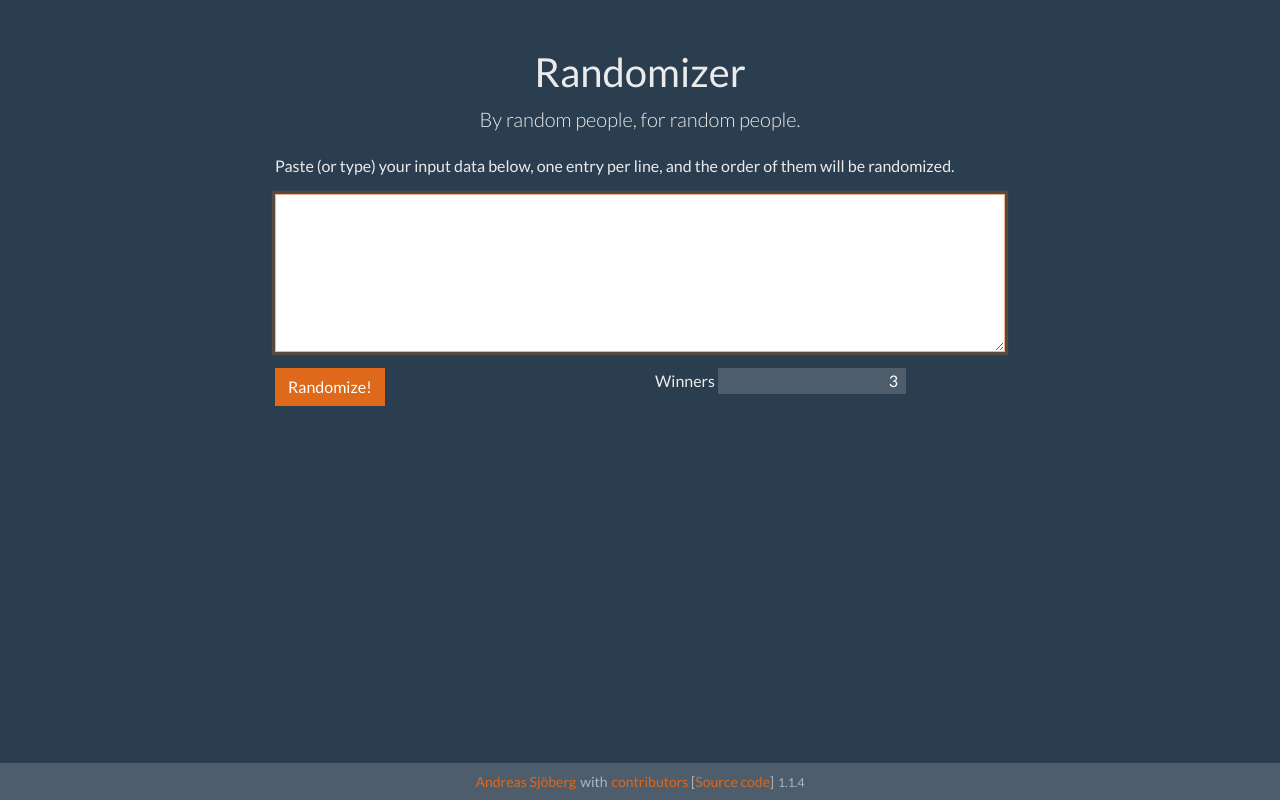
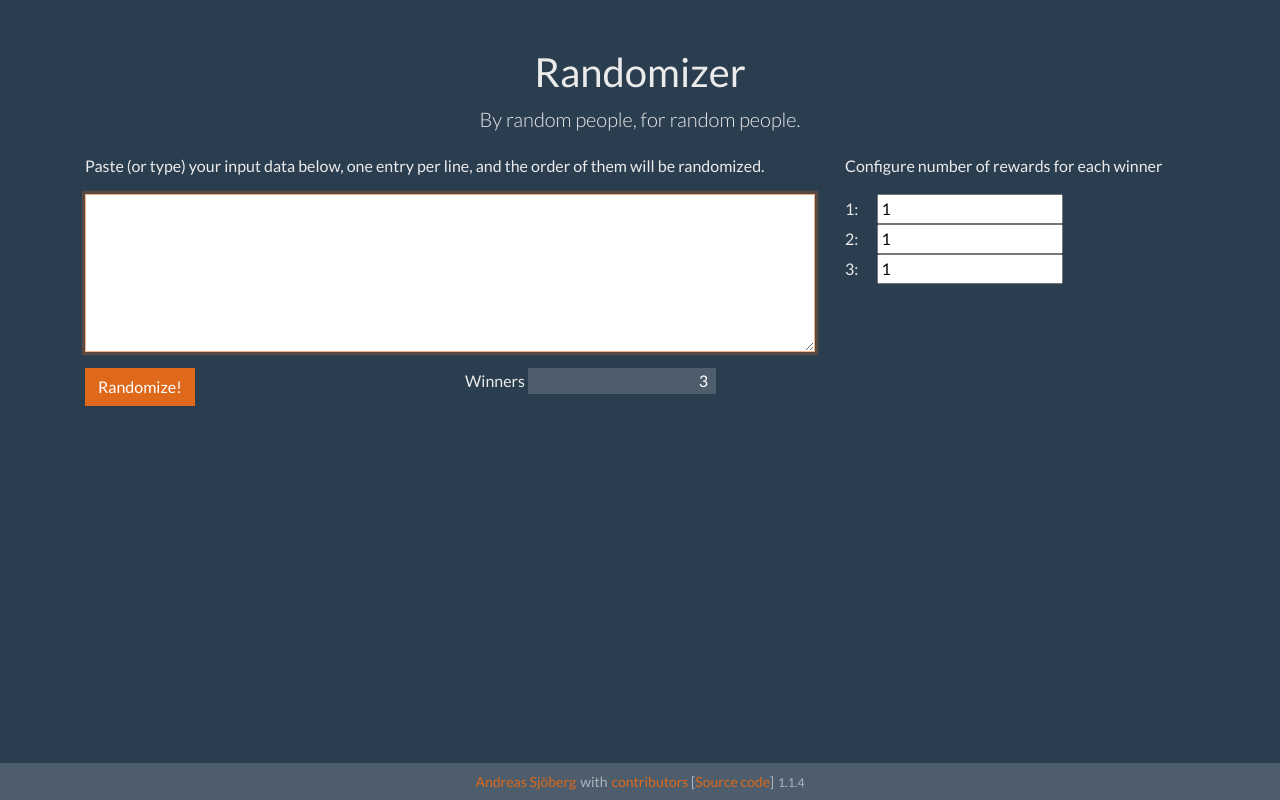
Before and after one commit to andreassjoberg/really-simple-randomizer, a React (Create React App) app: page / in a window 1280 px wide. Built offline with nearby package versions, Linux system fonts and the light colour scheme.

Commit message:
Add simple config and display for number of rewards per winner

```diff
--- a/src/App.tsx
+++ b/src/App.tsx
@@ -17,6 +17,7 @@ const getRandomNumber = (max: number) => Math.floor(Math.random() * max);
 const App = () => {
   const [names, setNames] = useState<string[]>([]);
   const [winners, setWinners] = useState<number>(0);
+  const [numberOfRewardsPerWinner, setNumberOfRewardsPerWinner] = useState<number[]>([]);
   const [isLoading, setIsLoading] = useState<boolean>(false);
 
   const alert = useAlert();
@@ -42,9 +43,10 @@ const App = () => {
   }, []);
 
   const namesPosted = useCallback(
-    (names: string[], winners: number) => {
+    (names: string[], winners: number, numberOfRewardsPerWinner: number[]) => {
       setIsLoading(true);
       setWinners(winners > 0 ? winners : 3);
+      setNumberOfRewardsPerWinner(numberOfRewardsPerWinner);
 
       randomize(names).then((randomized) => {
         setNames(randomized);
@@ -67,7 +69,7 @@ const App = () => {
 
       <InputForm names={names} postInput={namesPosted} />
 
-      <OutputBox names={names} winners={winners} />
+      <OutputBox names={names} winners={winners} numberOfRewardsPerWinner={numberOfRewardsPerWinner}/>
 
       <Footer />
     </div>
--- a/src/InputForm.tsx
+++ b/src/InputForm.tsx
@@ -1,23 +1,21 @@
-import { useCallback, useRef } from "react";
+import { useCallback, useRef, useState } from "react";
 import { useAlert } from "react-alert";
 
 interface InputFormProps {
   names: string[];
-  postInput(names: string[], winners: number): void;
+  postInput(names: string[], winners: number, numberOfRewardsPerWinner: number[]): void;
 }
 
 const InputForm = ({ names, postInput }: InputFormProps) => {
+  const defaultNumberOfRewards = 1;
   const alert = useAlert();
+  let [winners, setWinners] = useState<number>(3);
+  let [numberOfRewardsPerWinner] = useState<number[]>(new Array(winners).fill(defaultNumberOfRewards));
 
   const textAreaRef = useRef<HTMLTextAreaElement>(null);
-  const winnersRef = useRef<HTMLInputElement>(null);
 
   const handleButtonClick = useCallback(() => {
     const input = textAreaRef.current ? textAreaRef.current.value : "";
-    const winners =
-      winnersRef.current && !isNaN(Number(winnersRef.current.value))
-        ? Number(winnersRef.current.value)
-        : 3;
 
     const names = input
       .split(/\n/)
@@ -25,12 +23,31 @@ const InputForm = ({ names, postInput }: InputFormProps) => {
       .filter((s) => s !== undefined && s !== null && s !== "");
 
     if (names.length > 0) {
-      postInput(names, winners);
+      postInput(names, winners, numberOfRewardsPerWinner);
       return;
     }
 
     alert.error("Please input some data before submitting.");
-  }, [alert, postInput]);
+  }, [alert, postInput, winners, numberOfRewardsPerWinner]);
+
+  const createRewardInputs = useCallback(() => {
+    if(numberOfRewardsPerWinner.length > winners) {
+      numberOfRewardsPerWinner.length = winners;
+    } else if(numberOfRewardsPerWinner.length < winners) {
+      while(numberOfRewardsPerWinner.length < winners) {
+        numberOfRewardsPerWinner.push(defaultNumberOfRewards);
+      }
+    }
+
+    return numberOfRewardsPerWinner.map((el, i) =>
+      <div key={i}>
+        {i + 1}: <input type="text" className="ml-3" defaultValue={el} onChange={(e) => {
+          const value = !isNaN(Number(e.target.value)) ? Number(e.target.value ) : 0;
+          numberOfRewardsPerWinner[i] = value;
+        }} />
+      </div>
+    );
+  }, [winners, numberOfRewardsPerWinner]);
 
   return names.length <= 0 ? (
     <div className="row justify-content-center">
@@ -62,10 +79,16 @@ const InputForm = ({ names, postInput }: InputFormProps) => {
               type="input"
               defaultValue="3"
               className="bg-dark border-0 pr-2 text-right text-white"
-              ref={winnersRef}
+              onChange={e => setWinners(!isNaN(Number(e.target.value )) ? Number(e.target.value ) : 3)}
             />
           </div>
         </div>
+      </div>
+      <div className="col-md-4">
+        <p>
+          Configure number of rewards for each winner
+        </p>
+        {createRewardInputs()}
       </div>
     </div>
   ) : null;
--- a/src/OutputBox.tsx
+++ b/src/OutputBox.tsx
@@ -1,13 +1,14 @@
 import { useCallback, useEffect, useState } from "react";
 import { FontAwesomeIcon } from "@fortawesome/react-fontawesome";
-import { faBeer } from "@fortawesome/free-solid-svg-icons";
+import { faBeer, faShoppingBasket } from "@fortawesome/free-solid-svg-icons";
 
 type OutputBoxProps = {
   names: string[];
   winners: number;
+  numberOfRewardsPerWinner: number[];
 };
 
-const OutputBox = ({ names, winners }: OutputBoxProps) => {
+const OutputBox = ({ names, winners, numberOfRewardsPerWinner }: OutputBoxProps) => {
   const [left, setLeft] = useState<string[]>([]);
   const [drawn, setDrawn] = useState<string[]>([]);
 
@@ -39,6 +40,13 @@ const OutputBox = ({ names, winners }: OutputBoxProps) => {
     [left.length, winners]
   );
 
+  const getNumberOfRewards = useCallback(
+    (index) => {
+      return numberOfRewardsPerWinner[index]
+    },
+    [numberOfRewardsPerWinner]
+  );
+
   // RESET
   useEffect(() => {
     const updatedLeft = [...names];
@@ -68,20 +76,21 @@ const OutputBox = ({ names, winners }: OutputBoxProps) => {
         </button>
       </div>
       <div className="row justify-content-md-center">
-        <div className="col-md-8">
+        <div className="col-md-8" >
           {drawn.map((name, index) => (
             <div
               key={`${index}-${drawn.length}`}
               className={`card${index === 0 ? " animated backInDown" : ""}`}
             >
               <div
-                className={`card-body${checkIsWinner(index) ? " is-winner" : ""
+                className={`d-flex justify-content-between card-body${checkIsWinner(index) ? " is-winner" : ""
                   }`}
               >
-                {checkIsWinner(index) ? (
+                <div>{checkIsWinner(index) ? (
                   <FontAwesomeIcon icon={faBeer} className="mr-2" />
                 ) : null}{" "}
-                {1 + names.length - (drawn.length - index)}. {name}
+                {1 + names.length - (drawn.length - index)}. {name} </div>
+                {checkIsWinner(index) ? (<div><FontAwesomeIcon icon={faShoppingBasket} className="mr-2" /> {getNumberOfRewards(names.length - (drawn.length - index))}</div> ) : null}
               </div>
             </div>
           ))}
```
